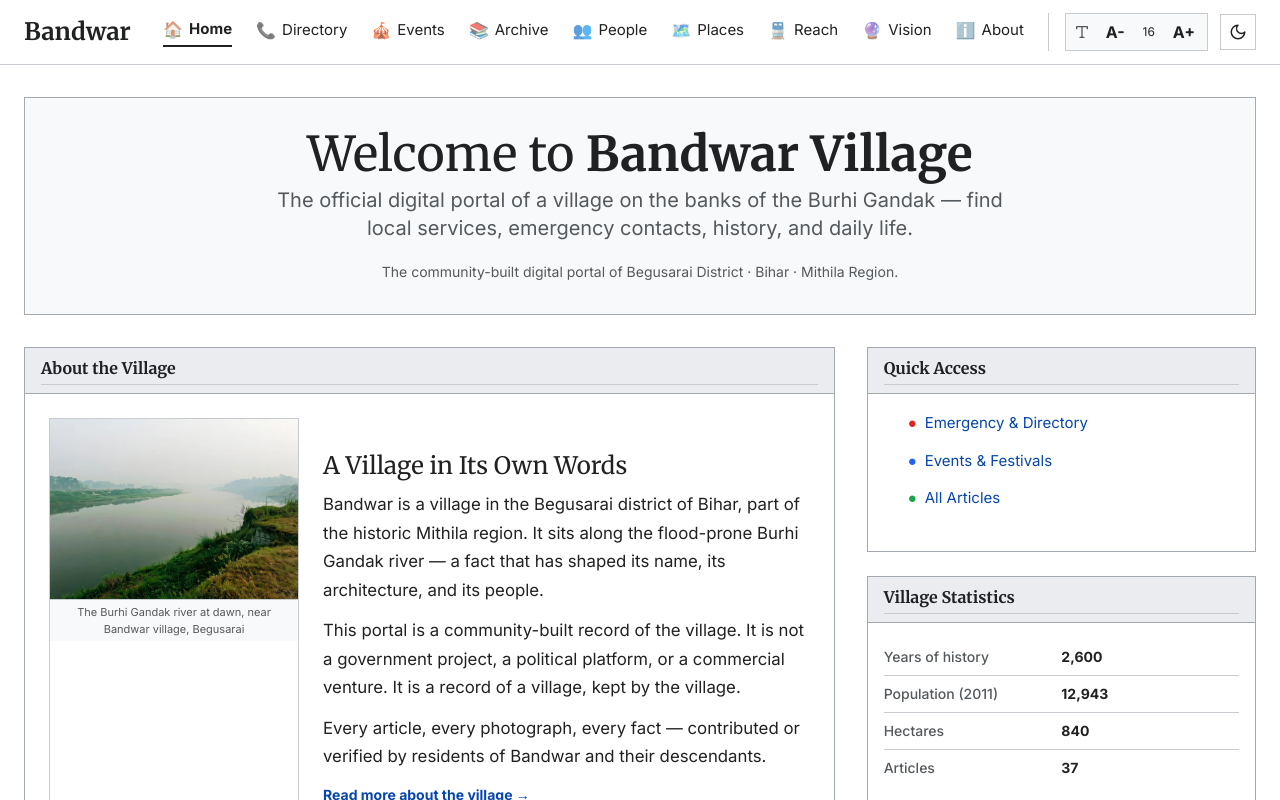
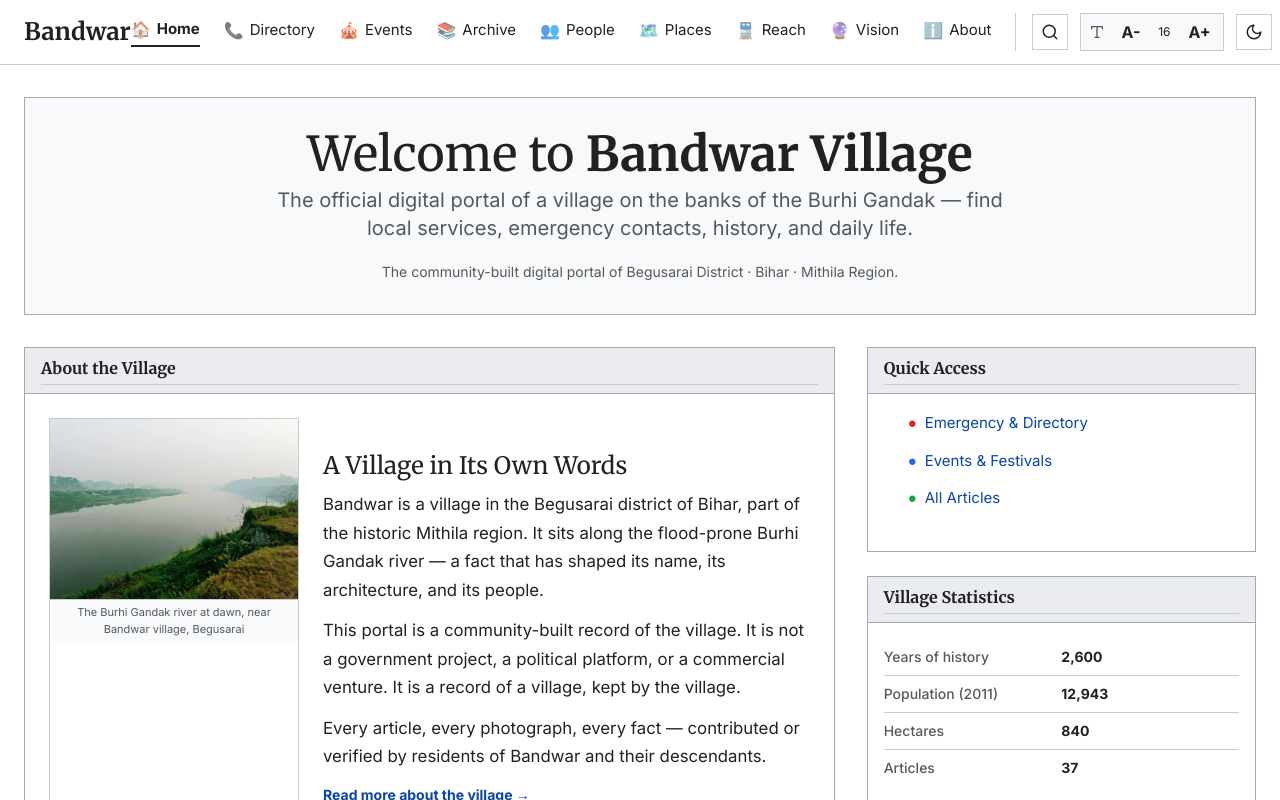
Before and after one commit to ravirajhere/Bandwar, a Next.js app: page / in a window 1280 px wide. Shown: the top 800 px of the page. Built offline with nearby package versions, Linux system fonts and the light colour scheme.

Commit message:
Update Header.tsx

```diff
--- a/src/components/layout/Header.tsx
+++ b/src/components/layout/Header.tsx
@@ -4,15 +4,19 @@ import { useState } from "react";
 import Link from "next/link";
 import { usePathname } from "next/navigation";
 import { MasterConfig } from "@/lib/schema";
-import { Menu, X } from "lucide-react";
+import { Menu, X, Search } from "lucide-react";
 import { FontSizeControls } from "./FontSizeControls";
 import { ThemeToggle } from "./ThemeToggle";
+import { SearchModal } from "./SearchModal";
+import { SearchItem } from "@/lib/search-data";
 
-export function Header({ config }: { config: MasterConfig }) {
+export function Header({ config, searchIndex }: { config: MasterConfig, searchIndex: SearchItem[] }) {
   const [isOpen, setIsOpen] = useState(false);
+  const [isSearchOpen, setIsSearchOpen] = useState(false);
   const pathname = usePathname();
 
   return (
+    <>
       <header className="sticky top-0 z-50 bg-wiki-bg border-b border-wiki-border-light transition-colors">
         <div className="max-w-[1400px] mx-auto px-4 md:px-6 h-16 flex items-center justify-between">
 
@@ -50,14 +54,36 @@ export function Header({ config }: { config: MasterConfig }) {
 
             {/* Desktop Controls */}
             <div className="flex items-center gap-3 pl-4 border-l border-wiki-border-light">
+
+              {/* 👇 Search Button 👇 */}
+              <button
+                onClick={() => setIsSearchOpen(true)}
+                className="p-2 text-wiki-text hover:bg-wiki-bg-alt border border-wiki-border-light transition-colors flex items-center justify-center"
+                title="Search Articles"
+                aria-label="Search Articles"
+              >
+                <Search size={18} />
+              </button>
+
               <FontSizeControls />
               <ThemeToggle />
             </div>
           </div>
 
-        {/* Mobile Menu Button */}
+          {/* Mobile Menu Buttons */}
+          <div className="md:hidden flex items-center gap-2">
+
+             {/* 👇 Mobile Search Button 👇 */}
              <button
-          className="md:hidden p-2 text-wiki-text hover:bg-wiki-bg-alt rounded-sm transition-colors focus:outline-none focus-visible:ring-2 focus-visible:ring-wiki-link"
+              onClick={() => setIsSearchOpen(true)}
+              className="p-2 text-wiki-text hover:bg-wiki-bg-alt rounded-sm transition-colors"
+              aria-label="Search Articles"
+            >
+              <Search size={22} />
+            </button>
+
+            <button
+              className="p-2 text-wiki-text hover:bg-wiki-bg-alt rounded-sm transition-colors focus:outline-none focus-visible:ring-2 focus-visible:ring-wiki-link"
               onClick={() => setIsOpen(!isOpen)}
               aria-label={isOpen ? "Close menu" : "Open menu"}
               aria-expanded={isOpen}
@@ -65,6 +91,7 @@ export function Header({ config }: { config: MasterConfig }) {
             >
               {isOpen ? <X size={24} strokeWidth={2} /> : <Menu size={24} strokeWidth={2} />}
             </button>
+          </div>
         </div>
 
         {/* Mobile Nav Dropdown */}
@@ -76,14 +103,14 @@ export function Header({ config }: { config: MasterConfig }) {
         >
           <nav className="px-4 pt-2 pb-4 flex flex-col gap-1" aria-label="Mobile Navigation">
 
-          {/* Mobile Controls (Theme + Font Size) */}
+            {/* Mobile Controls */}
             <div className="flex justify-between items-center py-2 border-b border-wiki-border-light mb-2">
               <div className="flex items-center gap-2">
                 <span className="text-[14px] font-bold text-wiki-text">Theme</span>
                 <ThemeToggle />
               </div>
               <div className="flex items-center gap-2">
-              <span className="text-[14px] font-bold text-wiki-text">Text Size</span>
+                <span className="text-[14px] font-bold text-wiki-text">Size</span>
                 <FontSizeControls />
               </div>
             </div>
@@ -111,5 +138,13 @@ export function Header({ config }: { config: MasterConfig }) {
           </nav>
         </div>
       </header>
+
+      {/* 👇 Search Modal Render 👇 */}
+      <SearchModal
+        isOpen={isSearchOpen}
+        onClose={() => setIsSearchOpen(false)}
+        searchIndex={searchIndex}
+      />
+    </>
   );
 }
```
Lines whose indentation alone changed are shown as unchanged.
